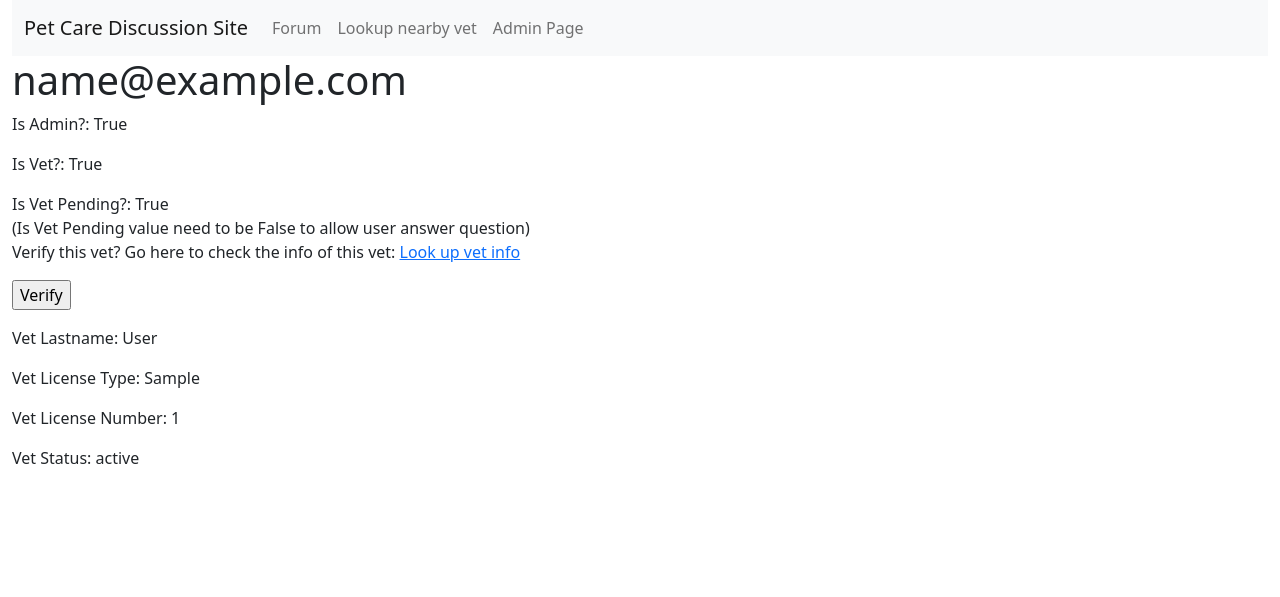
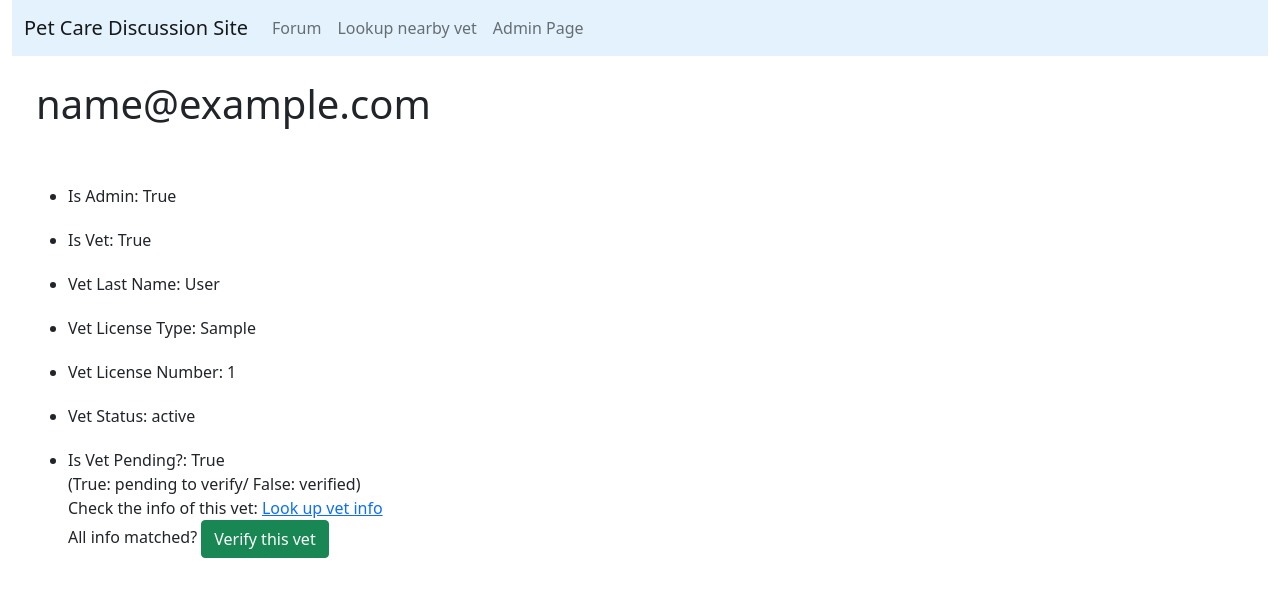
Before and after one commit to vyvanhuynh/petCare-vetShare, a Flask app: a page that uses templates/vet_details.html in a window 1280 px wide. Shown: the top 597 px of the page. Run offline with Flask 2, Linux system fonts and the light colour scheme; tables that the repository leaves empty hold one stand-in row (values such as "Sample post").

Commit message:
added some styles to html and handled the search bar result when no match is found

```diff
--- a/server.py
+++ b/server.py
@@ -206,11 +206,13 @@ def submit_answer_vote():
     # search for questions based on keyword
     if "new search" in request.form:
         keyword = str(request.form.get("key_word"))
+        matched_questions = crud.get_questions_by_keyword(keyword)
         if keyword == "":
             matched_questions = []
             flash(f"Please input a keyword to search for matched questions", "warning")
-        else:
-            matched_questions = crud.get_questions_by_keyword(keyword)
+        elif matched_questions == []:
+            flash(f"No matched result. Please try another keyword", "warning")
+
         return render_template('forum.html', questions=questions, matched_questions=matched_questions)
 
     # display all questions and answers in db
--- a/templates/register.html
+++ b/templates/register.html
@@ -5,7 +5,7 @@
 {% block body %}
 <div class="row p-5">
     <div class="col-12 d-flex justify-content-center">
-        <h1>Registration Form</h1>
+        <h1>Registration</h1>
     </div>
 </div>
 
--- a/templates/vet_details.html
+++ b/templates/vet_details.html
@@ -3,7 +3,7 @@
 {% block title %}{{ user.email }} - Details{% endblock %}
 
 {% block nav %}
-<nav class="navbar navbar-expand-lg navbar-light bg-light">
+<nav class="navbar navbar-expand-lg navbar-light" style="background-color: #e3f2fd;">
   <div class="container-fluid">
     <a class="navbar-brand" href="/#">Pet Care Discussion Site</a>
     <button class="navbar-toggler" type="button" data-bs-toggle="collapse" data-bs-target="#navbarSupportedContent" aria-controls="navbarSupportedContent" aria-expanded="false" aria-label="Toggle navigation">
@@ -21,36 +21,38 @@
 {% endblock %}
 
 {% block body %}
+
+<div class="row p-4">
   <h1>{{ user.email }}</h1>
-<p>
-    Is Admin?: {{ user.is_admin }}
-</p>
-<p>
-    Is Vet?: {{ user.is_vet }}
-</p>
-<p>
+</div>
+
+<div class="row p-4">
+  <div class="col-12">
+    <ul>
+      <li>Is Admin: {{ user.is_admin }}</li>
+      <li class="top-buffer">Is Vet: {{ user.is_vet }}</li>
+      <li class="top-buffer">Vet Last Name: {{ vet.last_name }}</li>
+      <li class="top-buffer">Vet License Type: {{ vet.license_type }}</li>
+      <li class="top-buffer">Vet License Number: {{ vet.license_number }}</li>
+      <li class="top-buffer">Vet Status: {{ vet.verification_status }}</li>
+      <li class="top-buffer">
         Is Vet Pending?: {{ vet.is_vet_pending }} <br>
-    (Is Vet Pending value need to be False to allow user answer question) </br>
-    Verify this vet?
-    Go here to check the info of this vet: <a href="https://www.aavsb.org/public-resources/look-up-a-license/">Look up vet info</a>
+        (True: pending to verify/   False: verified) </br>
+        Check the info of this vet: <a href="https://www.aavsb.org/public-resources/look-up-a-license/">Look up vet info</a>
         <form action='/verifying' method="POST">
             <input type="hidden" id="user_id" name="user_id" value={{user.user_id}}>
             <input type="hidden" id="email" name="email" value={{user.email}}>
-        <input type="submit" name="verification" value="Verify">
+            All info matched?
+            <button type="submit" class="btn btn-success" name="verification">Verify this vet</button>
         </form>
-</p>
-<p>
-    Vet Lastname: {{ vet.last_name }}
-</p>
-<p>
-    Vet License Type: {{ vet.license_type }}
-</p>
-<p>
-    Vet License Number: {{ vet.license_number }}
-</p>
-<p>
-    Vet Status: {{ vet.verification_status }}
-</p>
+      </li>
+    </ul>
+  </div>
+</div>
+
+
+
+
 
 
 {% endblock %}
--- a/templates/vet_register.html
+++ b/templates/vet_register.html
@@ -6,7 +6,7 @@
 {% block body %}
 <div class="row p-5">
     <div class="col-12 d-flex justify-content-center">
-        <h1>Vet Registration Form</h1>
+        <h1>Vet Registration</h1>
     </div>
 </div>
 
```
Also changed, not shown: templates/admin_page.html (+17 -17 lines), templates/forum.html (+2 -5 lines), templates/user_details.html (+12 -9 lines). Lines whose indentation alone changed are shown as unchanged.
